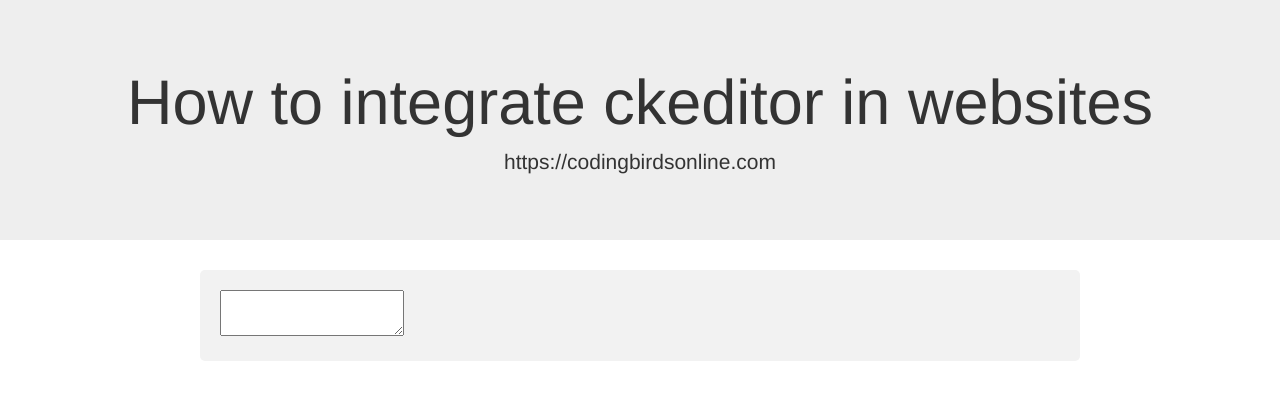
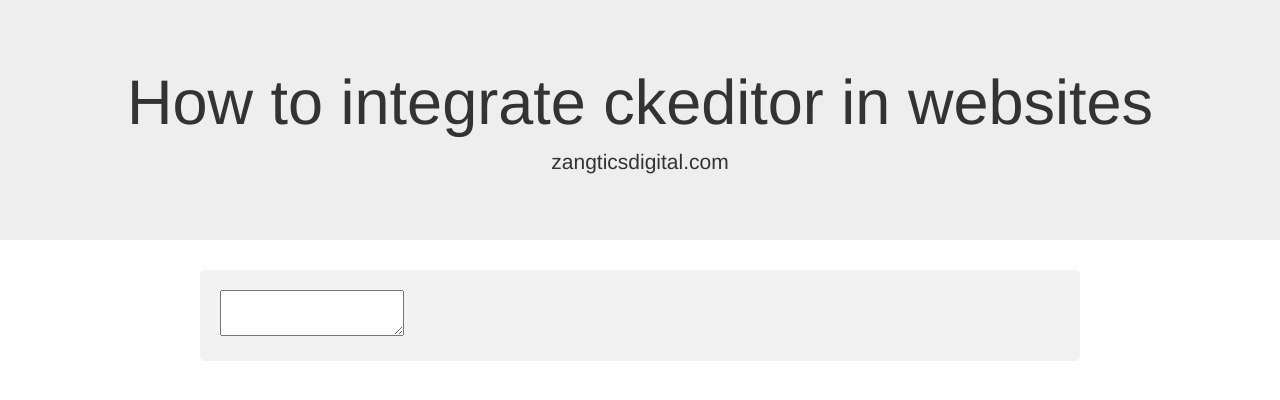
Before and after one commit to RCLDevelopers/how-to-integrate-ckeditor-in-websites, a PHP site: page / in a window 1280 px wide. Shown: the top 400 px of the page. Run offline with PHP 8.4, Linux system fonts and the light colour scheme; some libraries are stand-ins or nearby versions.

Commit message:
First commit

```diff
--- a/index.php
+++ b/index.php
@@ -1,20 +1,20 @@
 <!DOCTYPE html>
 <html lang="en">
 <head>
-    <title>How to integrate ckeditor in websites - CodingBirdsOnline.com</title>
+    <title>How to integrate ckeditor in websites </title>
     <meta charset="utf-8">
     <meta name="viewport" content="width=device-width, initial-scale=1">
     <link rel="stylesheet" href="https://maxcdn.bootstrapcdn.com/bootstrap/3.4.1/css/bootstrap.min.css">
     <script src="https://ajax.googleapis.com/ajax/libs/jquery/3.4.1/jquery.min.js"></script>
     <script src="https://maxcdn.bootstrapcdn.com/bootstrap/3.4.1/js/bootstrap.min.js"></script>
     <script src="https://cdn.ckeditor.com/4.8.0/standard/ckeditor.js"></script>
-    <link rel="icon" href="https://codingbirdsonline.com/wp-content/uploads/2019/12/cropped-coding-birds-favicon-2-1-192x192.png" type="image/x-icon">
+    <link rel="icon" href="" type="image/x-icon">
     <style>#box {border-radius: 5px;background-color: #f2f2f2;padding: 20px;margin: 0px 200px 0px 200px;}</style>
 </head>
 <body>
 <div class="jumbotron text-center">
     <h1>How to integrate ckeditor in websites</h1>
-    <p>https://codingbirdsonline.com</p>
+    <p>zangticsdigital.com</p>
 </div>
 
 <div id="box">
```
